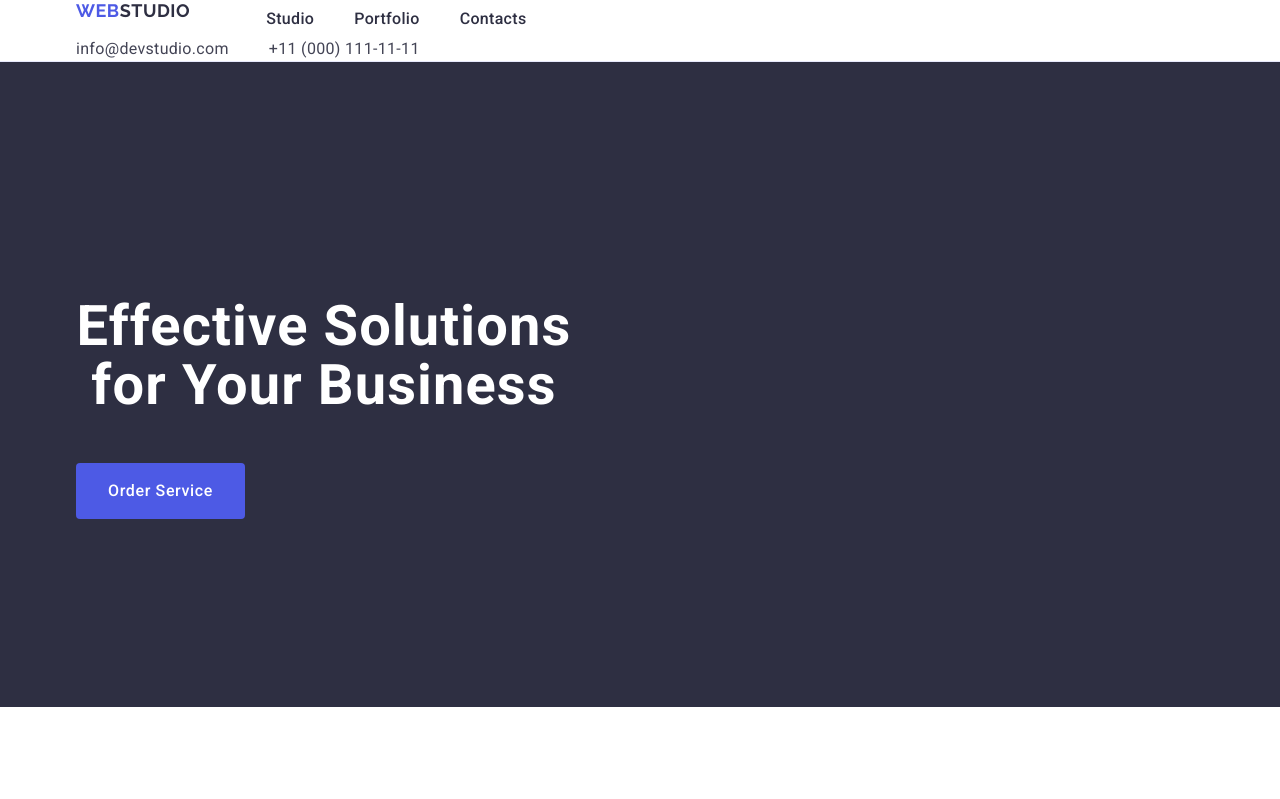
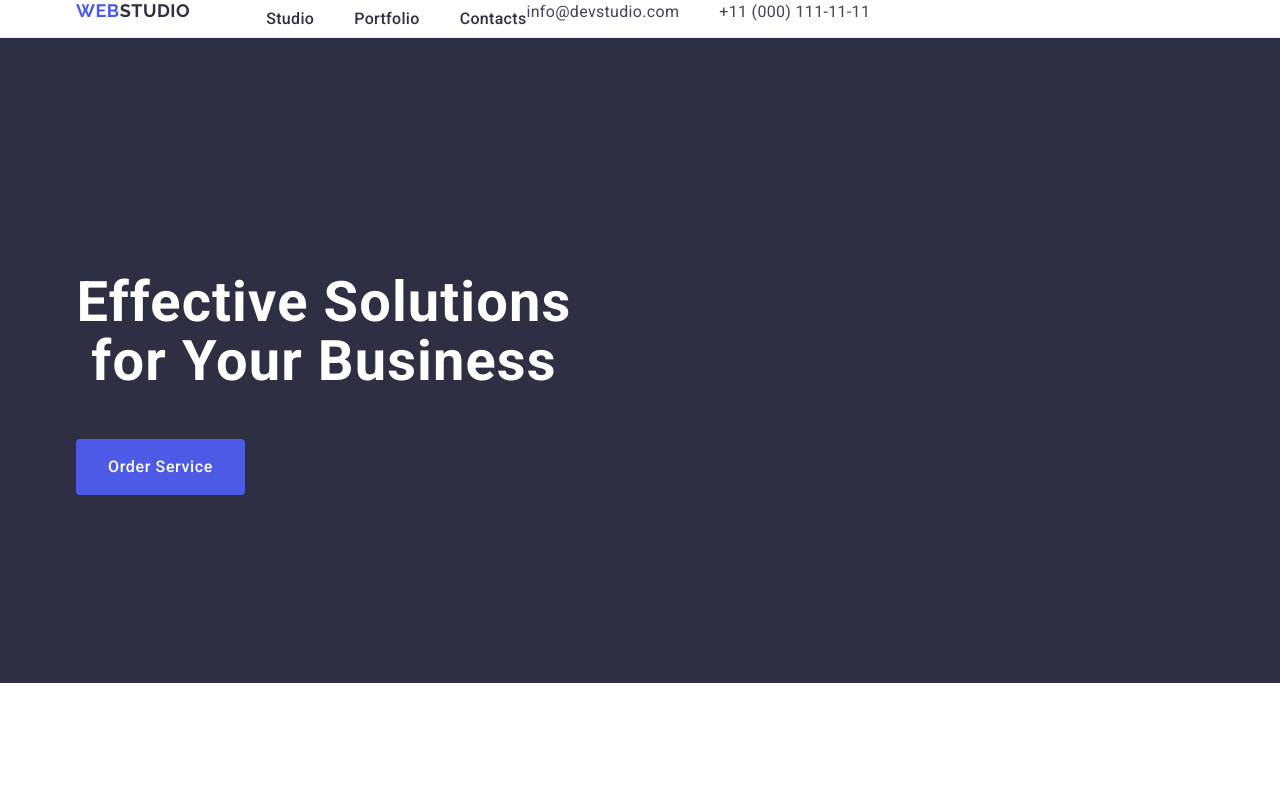
Before and after one commit to IgorBorya/goit-markup-hw-03, a plain HTML site: page index.html in a window 1280 px wide. Shown: the top 799 px of the page. Drawn offline with nearby package versions, Linux system fonts and the light colour scheme.

Commit message:
thirdversion

```diff
--- a/css/styles.css
+++ b/css/styles.css
@@ -27,6 +27,10 @@ img {
   max-width: 1158px;
   margin: 0 auto;
   padding: 0 15px;
+}
+
+.headerclass {
+  display: flex;
 }
 
 .header-nav {
@@ -259,6 +263,7 @@ img {
 .card-title {
   padding: 32px 16px;
   border-top: none;
+  border: 1px solid #e7e9fc;
 }
 
 .card-content {
--- a/index.html
+++ b/index.html
@@ -17,7 +17,7 @@
 <body>
     <header class="header-cl">
 
-        <div class="container">
+        <div class="headerclass container">
             <nav class="header-nav">
                 <a href="./index.html" class="logo">Web<span class="studio-logo">Studio</span></a>
 
```
